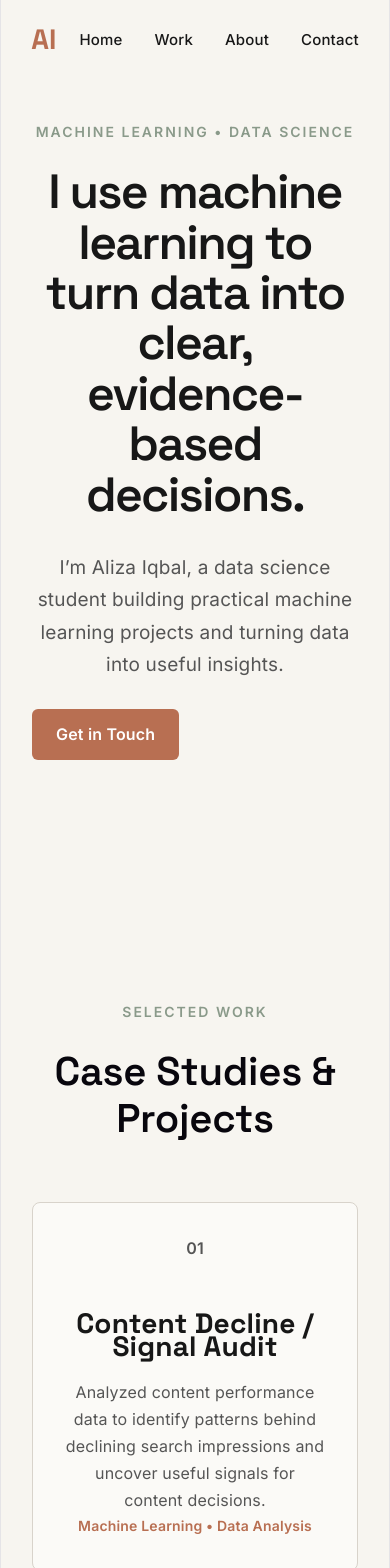
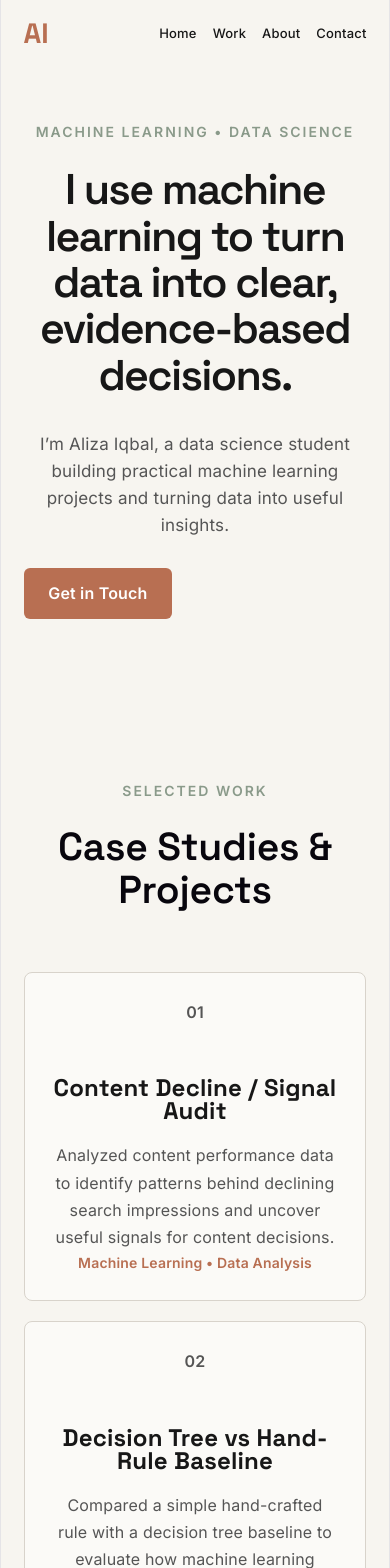
Before and after one commit to aliza1800/Aliza-portfolio, a React (Vite) app: page / in a window 390 px wide. Shown: the top 1568 px of the page. Built offline with nearby package versions, Linux system fonts and the light colour scheme.

Commit message:
Fix mobile responsive layout

```diff
--- a/src/App.css
+++ b/src/App.css
@@ -422,3 +422,88 @@ h1 {
     padding: 90px 8%;
   }
 }
+/* =========================
+   MOBILE RESPONSIVE FIX
+========================= */
+
+@media (max-width: 768px) {
+  .navbar {
+    padding: 22px 6%;
+  }
+
+  .nav-links {
+    gap: 16px;
+  }
+
+  .nav-links a {
+    font-size: 13px;
+  }
+
+  .hero {
+    min-height: auto;
+    padding: 120px 6% 80px;
+  }
+
+  .hero h1 {
+    font-size: clamp(38px, 11vw, 52px);
+    line-height: 1.08;
+  }
+
+  .intro {
+    font-size: 17px;
+    line-height: 1.6;
+  }
+
+  .work,
+  .about {
+    padding: 80px 6%;
+  }
+
+  .work h2,
+  .about h2,
+  .contact h2,
+  .future-work h2 {
+    font-size: clamp(36px, 10vw, 52px);
+    line-height: 1.1;
+  }
+
+  .project-grid {
+    grid-template-columns: 1fr;
+    gap: 20px;
+  }
+
+  .project-card {
+    min-height: auto;
+    padding: 26px;
+  }
+
+  .project-card h3 {
+    font-size: 24px;
+  }
+
+  .about-header {
+    margin-bottom: 50px;
+  }
+
+  .about-content {
+    grid-template-columns: 1fr;
+    gap: 40px;
+  }
+
+  .future-work {
+    padding: 80px 6%;
+  }
+
+  .contact {
+    padding: 80px 6%;
+  }
+
+  .contact-links {
+    width: 100%;
+  }
+
+  .contact-links a {
+    width: 100%;
+    text-align: center;
+  }
+}
```
